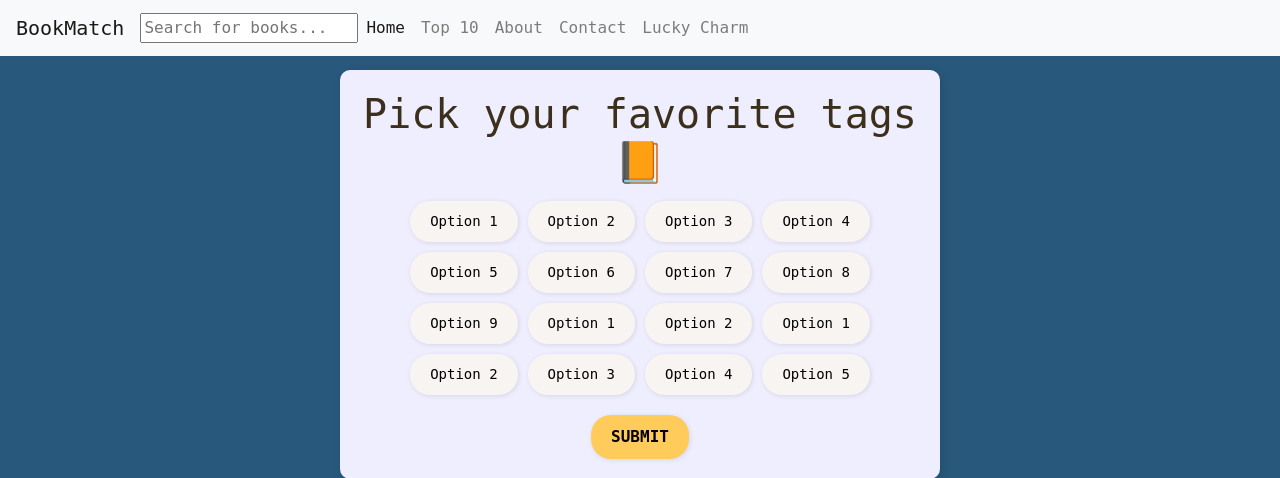
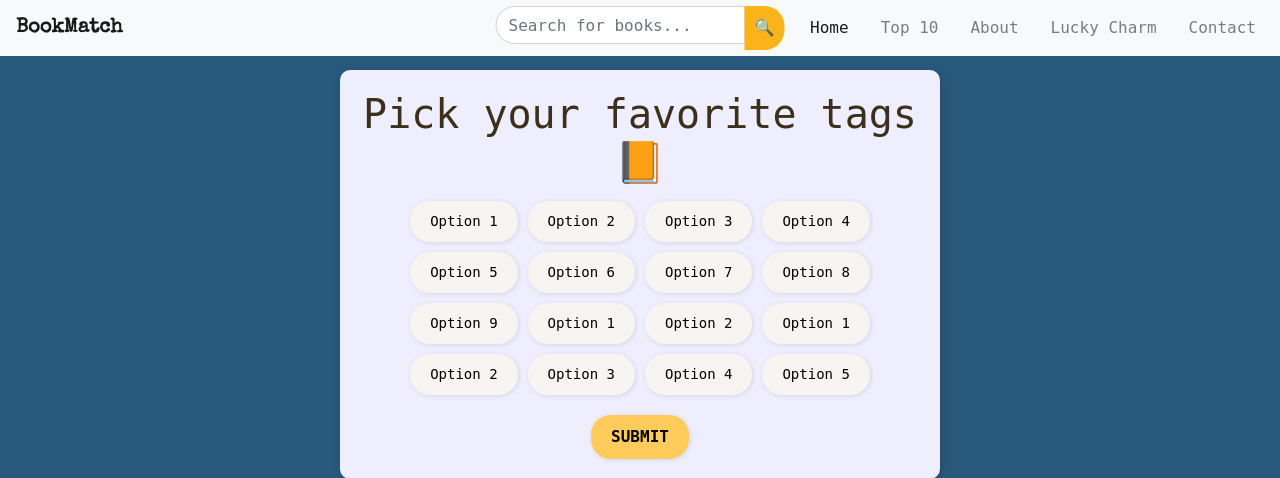
Before and after one commit to pastelnata/group7, a Django app: page /homepage/ in a window 1280 px wide. Shown: the top 478 px of the page. Run offline with Django 5.2, Linux system fonts and the light colour scheme; some libraries are stand-ins or nearby versions.

Commit message:
polishing design

```diff
--- a/BookRecommendationSystem/myapp/templates/home.html
+++ b/BookRecommendationSystem/myapp/templates/home.html
@@ -5,6 +5,66 @@
     {% block head %}
     <meta charset="UTF-8" />
     <meta name="viewport" content="width=device-width, initial-scale=1.0" />
+    <style>
+        input#product {
+            width: 250px;
+            transition: width 0.3s ease;
+        }
+
+        input#product:focus {
+            width: 350px;
+        }
+
+        /* Keep BookMatch on the left */
+        .navbar-brand {
+            font-family: 'Special Elite', cursive;
+            font-size: 1.8rem;
+            font-weight: bold;
+        }
+
+        /* Center search bar using absolute positioning */
+        .navbar .form-inline {
+            position: absolute;
+            left: 50%;
+            transform: translateX(-50%);
+        }
+
+        /* Style the search input group */
+        .input-group {
+            width: 300px;
+            transition: width 0.3s ease;
+        }
+
+        .input-group:focus-within {
+            width: 400px;
+        }
+
+        /* Make search input more modern */
+        #product {
+            border-radius: 20px 0 0 20px !important;
+            border: 1px solid #ced4da;
+        }
+
+        /* Style the search button */
+        .input-group-append .btn {
+            border-radius: 0 20px 20px 0 !important;
+        }
+
+        /* Align the nav links to the right */
+        .navbar-nav {
+            margin-left: auto;
+        }
+
+        .navbar-nav .nav-link {
+            margin-left: 1rem;
+            font-weight: 500;
+            transition: color 0.3s;
+        }
+
+        .navbar-nav .nav-link:hover {
+            color: #007bff;
+        }
+    </style>
     <link rel="preconnect" href="https://fonts.gstatic.com" crossorigin>
     <link
         href="https://fonts.googleapis.com/css2?family=Roboto+Mono:ital,wght@0,100..700;1,100..700&family=Special+Elite&display=swap"
@@ -23,12 +83,18 @@
 <body>
     <header>
         <nav class="navbar navbar-expand-lg navbar-light bg-light">
-            <a class="navbar-brand" href="{% url 'welcome' %}">BookMatch</a>
+            <a class="navbar-brand" href="{% url 'homepage' %}">BookMatch</a>
 
-            <form action="{% url 'search_results' %}" method="GET">
-                <input type="text" id="product" name="query" class="search-bar" placeholder="Search for books..."
-                    value="{{ query }}">
+            <form action="{% url 'search_results' %}" method="GET" class="form-inline my-2 my-lg-0 ml-auto">
+                <div class="input-group">
+                    <input type="text" id="product" name="query" class="form-control rounded-left"
+                        placeholder="Search for books..." value="{{ query }}">
+                    <div class="input-group-append">
+                        <button class="btn btn-outline-primary" type="submit">🔍</button>
+                    </div>
+                </div>
             </form>
+
 
             <button class="navbar-toggler" type="button" data-toggle="collapse" data-target="#navbarNav"
                 aria-controls="navbarNav" aria-expanded="false" aria-label="Toggle navigation"><span
@@ -45,11 +111,12 @@
                         <a class="nav-link" href="#">About</a>
                     </li>
                     <li class="nav-item">
+                        <a class="nav-link" href="{% url 'library' %}">Lucky Charm</a>
+                    </li>
+                    <li class="nav-item">
                         <a class="nav-link" href="{% url 'support' %}">Contact</a>
                     </li>
-                    <li class="nav-item">
-                        <a class="nav-link" href="{% url 'library' %}">Lucky Charm</a>
-                    </li>
+
                 </ul>
             </div>
         </nav>
--- a/BookRecommendationSystem/myapp/urls.py
+++ b/BookRecommendationSystem/myapp/urls.py
@@ -6,6 +6,7 @@ urlpatterns = [
     path('homepage/', views.homepage, name='homepage'),
     path('autocomplete/',views.autocomplete,name="autocomplete"),
     path('library/', views.libraryview, name='library'),
+
     path('support/', views.support_view, name='support'),
     path('', include('search.urls'))
 ]
```
